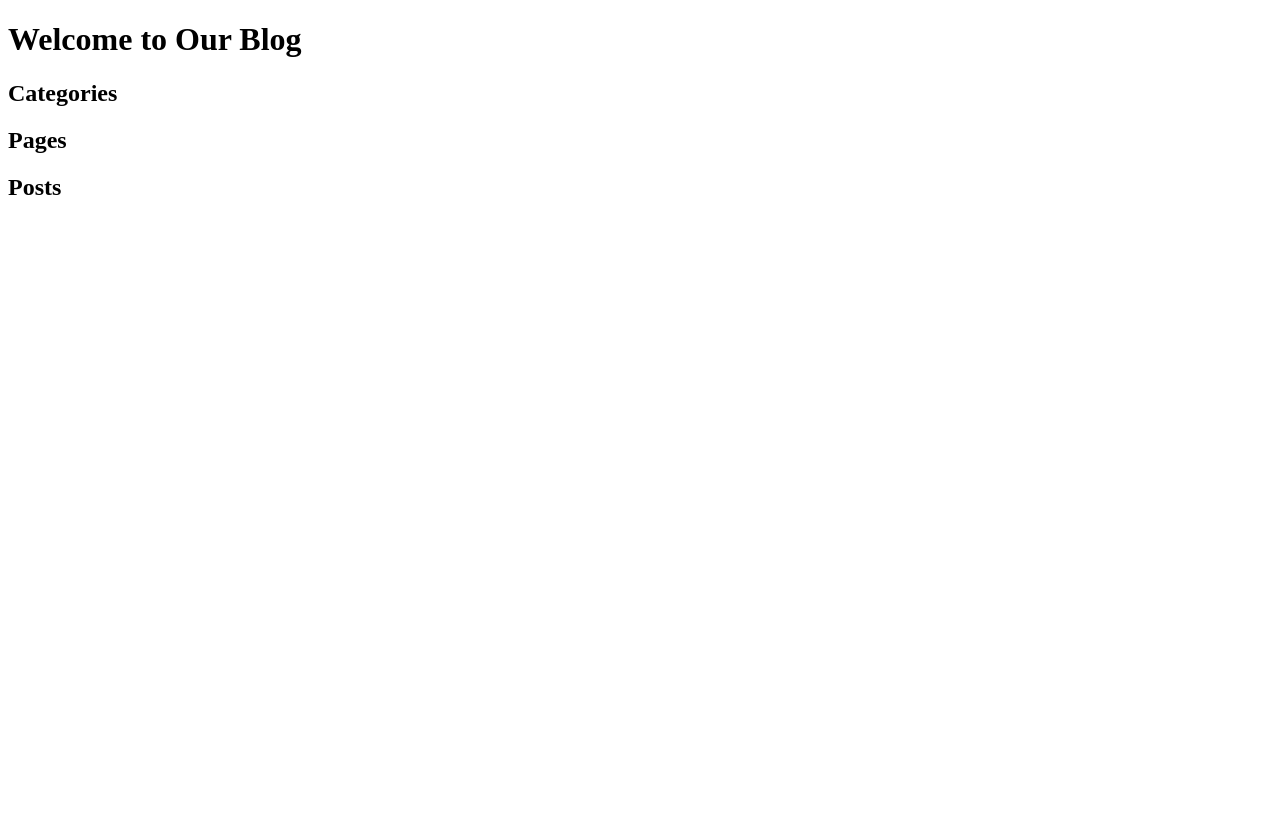
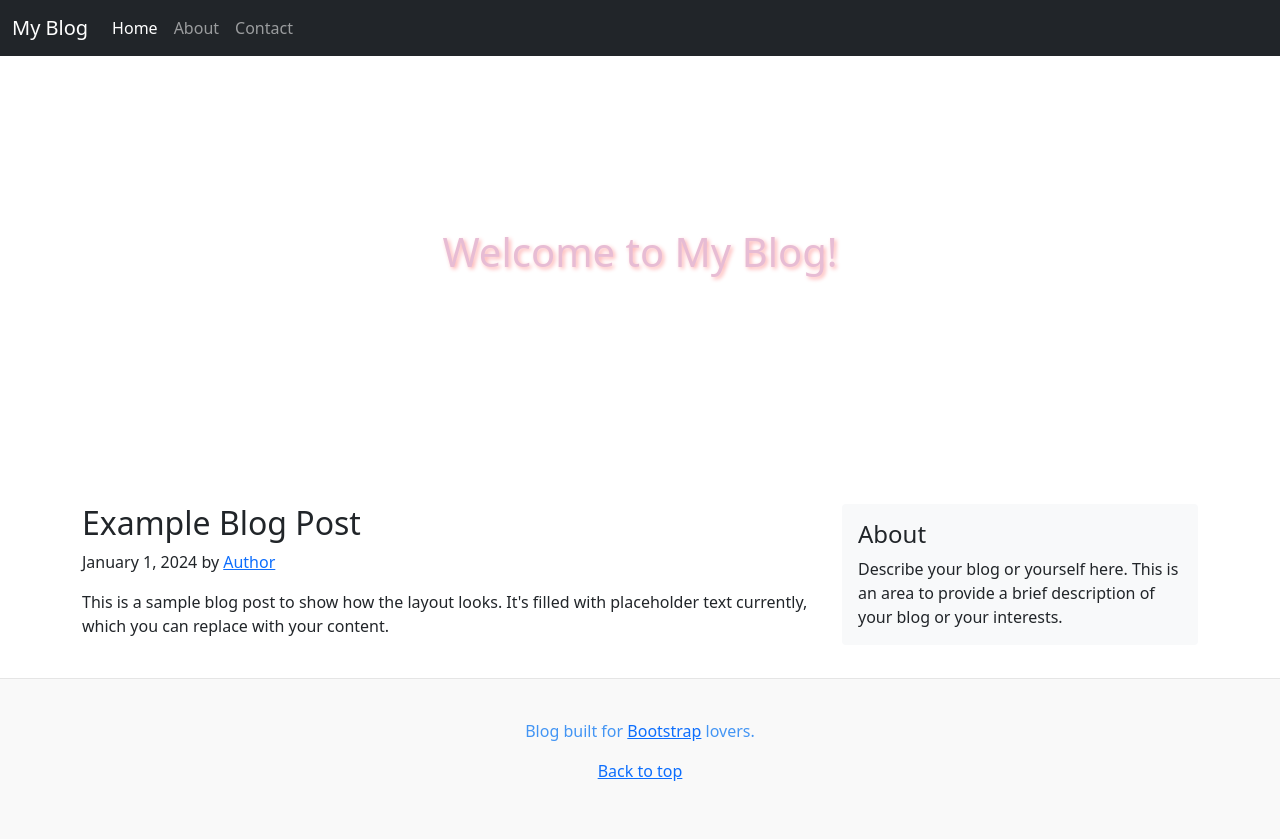
Before and after one commit to ElsaAsdar/django-elsa, a Django app: page / in a window 1280 px wide. Before the commit the page ends 195 px from the top, so only its background shows below. Run offline with Django 5.2, Linux system fonts and the light colour scheme; data that the repository does not hold is empty; some libraries are stand-ins or nearby versions.

Commit message:
intial commit

```diff
--- a/templates/home.html
+++ b/templates/home.html
@@ -1,37 +1,83 @@
-<!-- templates/home.html -->
-
 <!DOCTYPE html>
 <html lang="en">
 <head>
     <meta charset="UTF-8">
     <meta name="viewport" content="width=device-width, initial-scale=1.0">
-    <title>Welcome to Our Blog</title>
+    <title>My Personal Blog</title>
+    <link href="https://cdn.jsdelivr.net/npm/bootstrap@5.1.3/dist/css/bootstrap.min.css" rel="stylesheet">
+    <style>
+        .hero {
+            background: url('https://via.placeholder.com/1200x600') no-repeat center center;
+            background-size: cover;
+            height: 400px;
+            display: flex;
+            justify-content: center;
+            align-items: center;
+            color: rgb(231, 188, 212);
+            text-shadow: 2px 2px 4px #feb0b0;
+        }
+        .blog-post {
+            margin-bottom: 40px;
+        }
+        .blog-footer {
+            padding: 40px 0;
+            color: #4395f4;
+            text-align: center;
+            background-color: #f9f9f9;
+            border-top: 1px solid #e5e5e5;
+        }
+    </style>
 </head>
 <body>
-    <h1>Welcome to Our Blog</h1>
+    <nav class="navbar navbar-expand-lg navbar-dark bg-dark">
+        <div class="container-fluid">
+            <a class="navbar-brand" href="#">My Blog</a>
+            <button class="navbar-toggler" type="button" data-bs-toggle="collapse" data-bs-target="#navbarNav" aria-controls="navbarNav" aria-expanded="false" aria-label="Toggle navigation">
+                <span class="navbar-toggler-icon"></span>
+            </button>
+            <div class="collapse navbar-collapse" id="navbarNav">
+                <ul class="navbar-nav">
+                    <li class="nav-item">
+                        <a class="nav-link active" aria-current="page" href="#">Home</a>
+                    </li>
+                    <li class="nav-item">
+                        <a class="nav-link" href="#">About</a>
+                    </li>
+                    <li class="nav-item">
+                        <a class="nav-link" href="#">Contact</a>
+                    </li>
+                </ul>
+            </div>
+        </div>
+    </nav>
 
-    <h2>Categories</h2>
-    <ul>
-        {% for category in categories %}
-            <li>{{ category.category }}</li>
-        {% endfor %}
-    </ul>
+    <div class="hero">
+        <h1>Welcome to My Blog!</h1>
+    </div>
 
-    <h2>Pages</h2>
-    <ul>
-        {% for page in pages %}
-            <li><a href="{% url 'page_detail' page.slug %}">{{ page.title }}</a></li>
-        {% endfor %}
-    </ul>
+    <div class="container mt-5">
+        <div class="row">
+            <div class="col-md-8">
+                <div class="blog-post">
+                    <h2 class="blog-post-title">Example Blog Post</h2>
+                    <p class="blog-post-meta">January 1, 2024 by <a href="#">Author</a></p>
+                    <p>This is a sample blog post to show how the layout looks. It's filled with placeholder text currently, which you can replace with your content.</p>
+                </div>
+            </div>
+            <div class="col-md-4">
+                <div class="p-3 mb-3 bg-light rounded">
+                    <h4 class="font-italic">About</h4>
+                    <p class="mb-0">Describe your blog or yourself here. This is an area to provide a brief description of your blog or your interests.</p>
+                </div>
+            </div>
+        </div>
+    </div>
 
-    <h2>Posts</h2>
-    <ul>
-        {% for post in posts %}
-            <li><a href="{% url 'post_detail' post.slug %}">{{ post.title }}</a></li>
-            {% if post.image %}
-            <img src="{{ post.image.url }}" alt="{{ post.title }}">
-        {% endif %}
-        {% endfor %}
-    </ul>
+    <footer class="blog-footer">
+        <p>Blog built for <a href="#">Bootstrap</a> lovers.</p>
+        <p><a href="#">Back to top</a></p>
+    </footer>
+
+    <script src="https://cdn.jsdelivr.net/npm/bootstrap@5.1.3/dist/js/bootstrap.bundle.min.js"></script>
 </body>
 </html>
```
